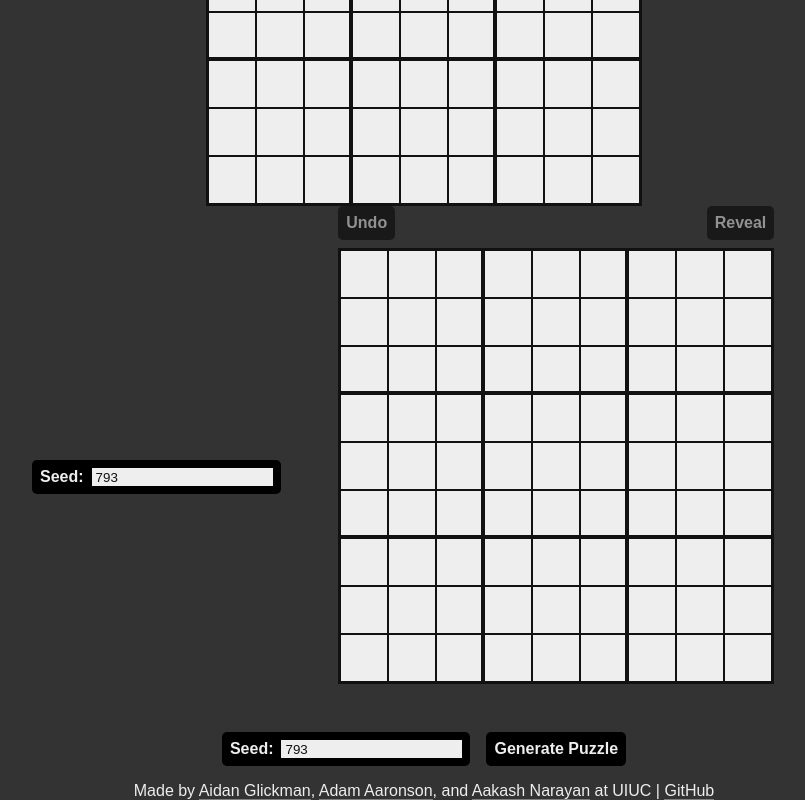
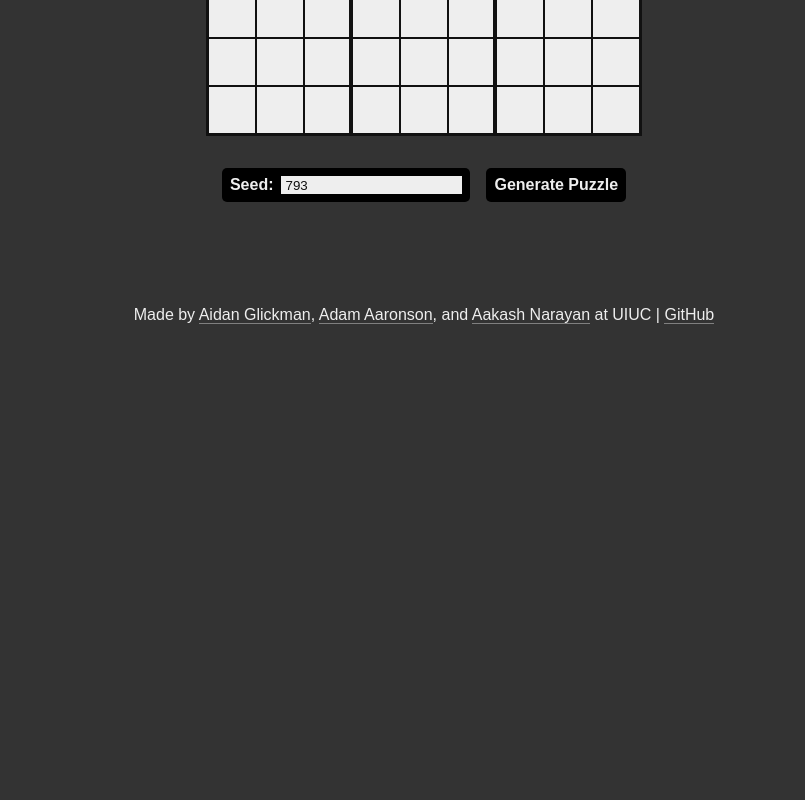
Before and after one commit to AidanGlickman/unsolve, a React (Vite) app: page / in a window 1280 px wide. Shown: the part 465-1265 px from the top of the page, without its empty margins (216-1021 px from the left). After the commit the page ends 800 px from the top, so only its background shows below. Built offline with nearby package versions, Linux system fonts and the light colour scheme.

Commit message:
Resolve merge conflicts

```diff
--- a/src/components/App.tsx
+++ b/src/components/App.tsx
@@ -119,18 +119,6 @@ function App() {
                 <h1><em>un</em>solve</h1>
             </header>
             <main>
-                <div className={"instructions" + (gameOver ? " game-over" : "")}>
-                    {gameOver ?
-                        "Game over! The solution is not unique!"
-                        : sudoku ?
-                            "Click on any square to remove its number.\nKeep the solution unique!"
-                            :
-                            'Click "Generate Puzzle" to start a new game.'
-                    }
-                </div>
-                <div className="stats">
-                    Score: {numbersRemoved}
-                </div>
                 <div className={"instructions" + (gameOver ? " game-over" : "") + (win ? " win" : "")}>
                     {gameOver ? (
                         win
@@ -176,38 +164,7 @@ function App() {
                         <label htmlFor="seed">Seed:</label>
                         <input type="number" id="seed" name="seed" value={seed} onChange={(e) => setSeed(parseInt(e.target.value))} />
                     </div>
-                    <div className="sudoku-grid-wrapper">
-                        <div className="sudoku-grid-buttons">
-                            <button
-                                className="undo-button"
-                                onClick={() => undo()}
-                                disabled={!canUndo()}>
-                                Undo
-                            </button>
-
-                            <button
-                                className="reveal-button"
-                                onClick={() => reveal()}
-                                disabled={!canReveal()}>
-                                Reveal
-                            </button>
-                        </div>
-                        <SudokuGrid
-                            cells={cells}
-                            originalCells={originalCells}
-                            counterExample={counterExample}
-                            isOscillating={gameOver && !revealed}
-                            frozen={frozen}
-                            onClickCell={eraseCell}
-                        />
-                    </div>
-                    <div className="generation-settings">
-                        <div className="seed-input">
-                            <label htmlFor="seed">Seed:</label>
-                            <input type="number" id="seed" name="seed" value={seed} onChange={(e) => setSeed(parseInt(e.target.value))} />
-                        </div>
-                        <button onClick={() => startGame()}>Generate Puzzle</button>
-                    </div>
+                    <button onClick={() => startGame()}>Generate Puzzle</button>
                 </div>
             </main>
             <footer>
```
